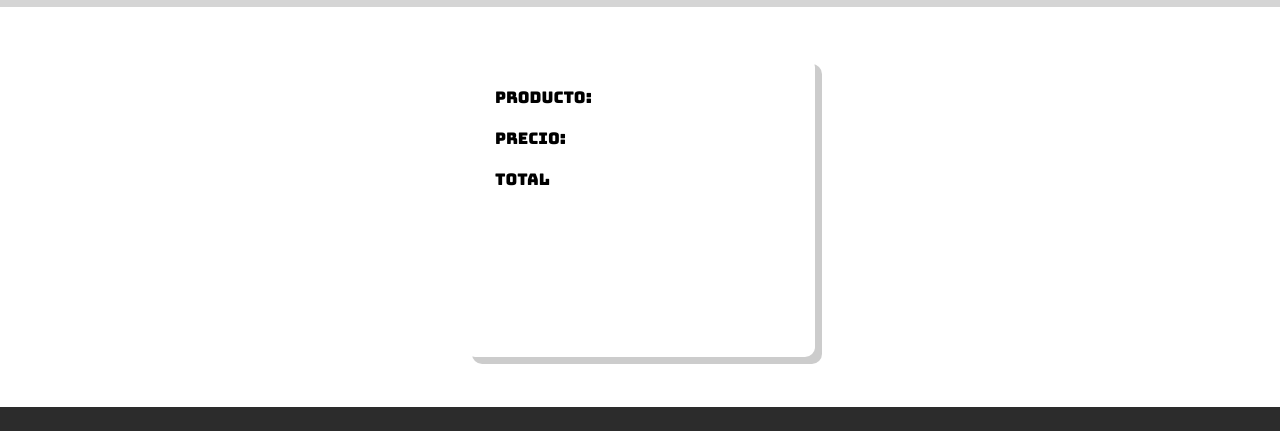
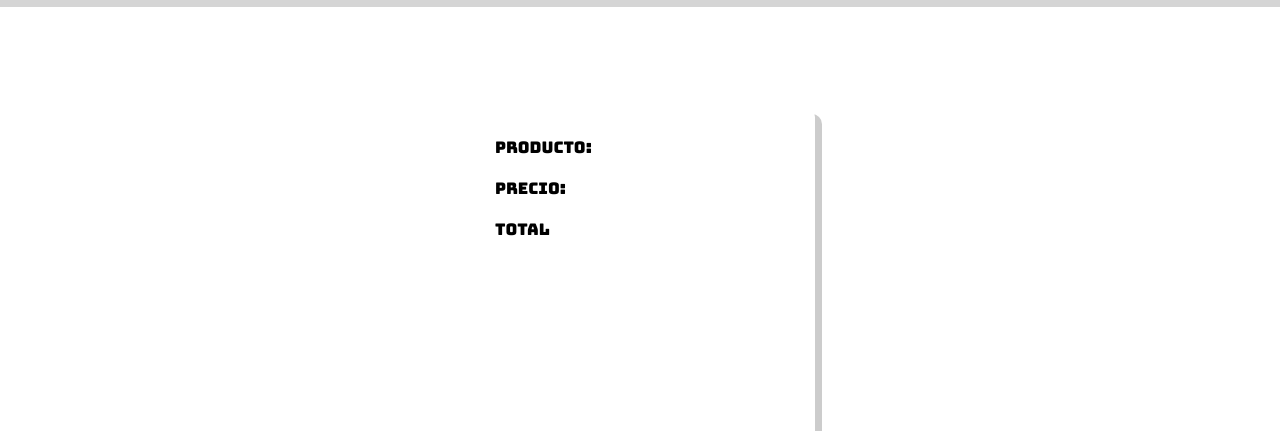
Before and after one commit to codekacode/carrito-de-compras, a plain HTML site: page carrito.html in a window 1280 px wide. Shown: the part 160-591 px from the top of the page. Drawn offline with Linux system fonts and the light colour scheme.

```diff
--- a/styles/style.css
+++ b/styles/style.css
@@ -67,9 +67,9 @@ nav {
   border-radius: 10px;
   padding: 30px;
   box-shadow:  7px 7px 0px rgba(0, 0, 0, 0.2); ;
-  height: 300px;
+  height: 400px;
   width: 350px;
-  margin: 50px auto;
+  margin: 100px auto;
 }
 
 .product {
```
